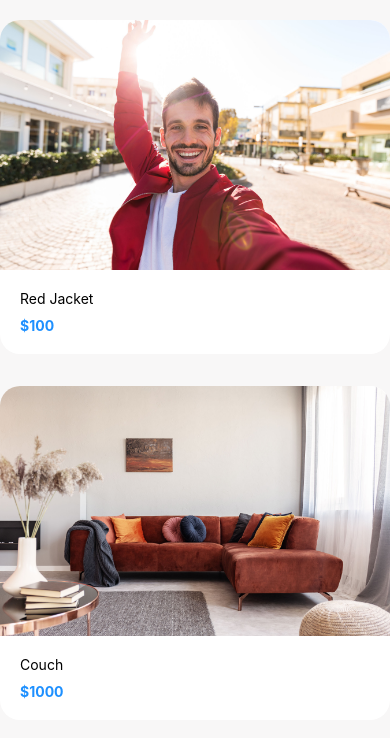
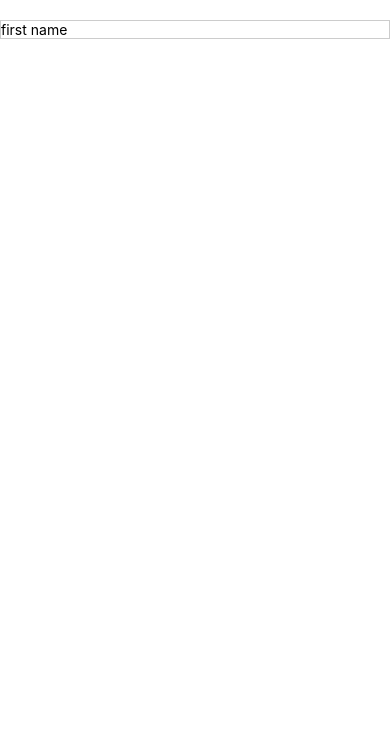
Before and after one commit to kid-us/HelloApp, a React Native app: screen / in a window 390 px wide. Shown: the top 738 px of the page. Built offline with nearby package versions, Linux system fonts and the light colour scheme.

Commit message:
Text Inputs

```diff
--- a/App.js
+++ b/App.js
@@ -1,4 +1,4 @@
-import { View, StyleSheet, Image } from "react-native";
+import { View, StyleSheet, Image, TextInput, Text } from "react-native";
 
 import WelcomeScreen from "./app/screens/WelcomeScreen";
 import ViewImageScreen from "./app/screens/ViewImageScreen";
@@ -17,11 +17,23 @@ import Screen from "./app/components/Screen";
 import ListItem from "./app/components/ListItem";
 import AccountScreen from "./app/screens/AccountScreen";
 import ListingScreen from "./app/components/ListingScreen";
+import { useState } from "react";
 
 export default function App() {
+  const [firstName, setFirstName] = useState("");
   return (
     <GestureHandlerRootView style={{ flex: 1 }}>
-      <ListingScreen />
+      <Screen>
+        <Text>{firstName}</Text>
+        <TextInput
+          maxLength={5}
+          len
+          keyboardType="numeric"
+          onChangeText={(text) => setFirstName(text)}
+          placeholder="first name"
+          style={{ borderColor: "#ccc", borderWidth: 1 }}
+        />
+      </Screen>
     </GestureHandlerRootView>
   );
 }
```
